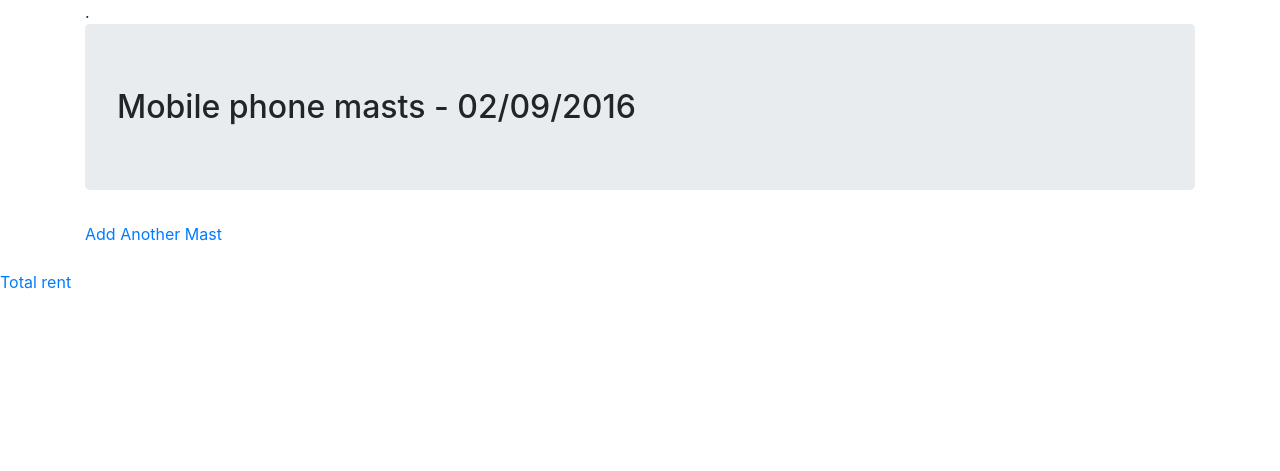
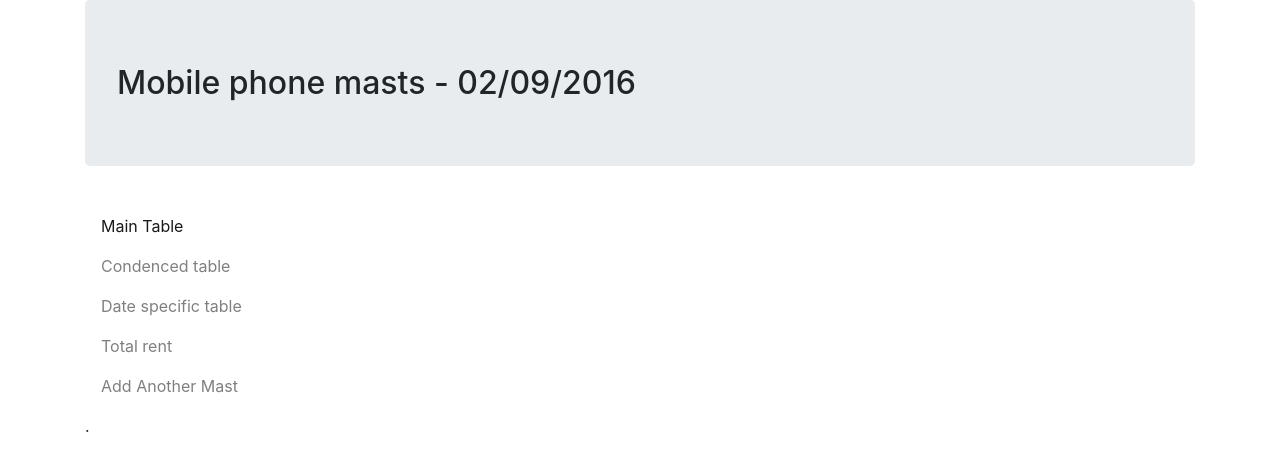
Before and after one commit to Chezzman/Moblie-Phone-Masts, a Django app: template mobile_masts/web_app/templates/stats/index.html in a window 1280 px wide. Shown: the top 471 px of the page. Run offline with Django 3.2, Linux system fonts and the light colour scheme; the template is opened without the code that fills it, so the values that code supplies are empty; some libraries are stand-ins or nearby versions.

Commit message:
Killing me softly, with this code... killing softly

```diff
--- a/mobile_masts/web_app/templates/stats/date_list.html
+++ b/mobile_masts/web_app/templates/stats/date_list.html
@@ -0,0 +1,2 @@
+{% include "stats/partials/header.html"%}
+{{ df|safe }}
--- a/mobile_masts/web_app/templates/stats/index.html
+++ b/mobile_masts/web_app/templates/stats/index.html
@@ -1,34 +1,5 @@
-
-
-<head>
-
-  {% load static %}
-
-  <title>Mobile Masts in Leeds</title>
-  <meta charset="utf-8">
-  <meta name="viewport" content="width=device-width, initial-scale=1">
-  <link rel="stylesheet" href="{% static "css/bootstrap.min.css" %}">
-  <script src="{% static "js/jquery-3.3.1.min.js" %}"></script>
-  <script src="{% static "js\bootstrap.min.js" %}"></script>
-  <!-- <script type="text/javascript" src="{% static "js\mobile_masts_table.js" %}"></script> -->
-</head>
-
+{% include "stats/partials/header.html"%}
 
   <div class="container">.
-      <h2 class="jumbotron">Mobile phone masts - 02/09/2016</h2>
-      <div>
-        <a href="{% url 'create' %}">Add Another Mast</a>
-      </div>
         {{ html|safe }}
   </div>
-
-  <br>
-
-  <div class="container">
-    <!-- BUTTON TO TOGGLE ASCENDING/DESCENDING VALUE -->
-    {% include "stats/table_five.html" %}
-  </div>
-  <div class="container">
-  {{ df|safe }}
-  </div>
-<a href="{% url 'total_rent' %}">Total rent</a>
--- /dev/null
+++ b/mobile_masts/web_app/templates/stats/partials/header.html
@@ -0,0 +1,38 @@
+<head>
+
+  {% load static %}
+
+  <title>Mobile Masts in Leeds</title>
+  <meta charset="utf-8">
+  <meta name="viewport" content="width=device-width, initial-scale=1">
+  <link rel="stylesheet" href="{% static "css/bootstrap.min.css" %}">
+  <script src="{% static "js/jquery-3.3.1.min.js" %}"></script>
+  <script src="{% static "js\bootstrap.min.js" %}"></script>
+  <!-- <script type="text/javascript" src="{% static "js\mobile_masts_table.js" %}"></script> -->
+</head>
+
+
+  <div class="container">
+    <h2 class="jumbotron">Mobile phone masts - 02/09/2016</h2>
+    <nav class="navbar navbar-light bg-faded">
+      <div class="" id="">
+      <ul class="navbar-nav">
+        <li class="nav-item active">
+            <a class="nav-link " href="{% url 'table' %}">Main Table<span class="sr-only">(current)</span></a></a>
+        </li>
+        <li class="nav-item">
+            <a class="nav-link" href="{% url 'table_five' %}">Condenced table</a>
+        </li>
+        <li class="nav-item">
+            <a class="nav-link" href="{% url 'date_list' %}">Date specific table</a>
+        </li>
+        <li class="nav-item">
+            <a class="nav-link" href="{% url 'total_rent' %}">Total rent</a>
+        </li>
+        <li class="nav-item">
+            <a class="nav-link" href="{% url 'create' %}">Add Another Mast</a>
+        </li>
+      </ul>
+    </div>
+    </nav>
+  </div>
--- a/mobile_masts/web_app/templates/stats/table_five.html
+++ b/mobile_masts/web_app/templates/stats/table_five.html
@@ -1 +1,3 @@
-{{ df|safe }}
+{% include "stats/partials/header.html"%}
+  <!-- BUTTON TO TOGGLE ASCENDING/DESCENDING VALUE -->
+{{ top_five|safe }}
--- a/mobile_masts/web_app/templates/stats/total_rent.html
+++ b/mobile_masts/web_app/templates/stats/total_rent.html
@@ -1 +1,2 @@
+{% include "stats/partials/header.html"%}
 {{ total|safe }}
--- a/mobile_masts/web_app/urls.py
+++ b/mobile_masts/web_app/urls.py
@@ -5,6 +5,8 @@ urlpatterns = [
 #     path('home/', views.index, name='index'),
     path('', views.table, name='table'),
     path('create/', views.create, name='create'),
+    path('date_list', views.date_list, name='date_list'),
+    path('table_five', views.table_five, name='table_five'),
     path('total_rent/', views.total_rent, name='total_rent')
 
 ]
```
Also changed, not shown: mobile_masts/web_app/form.py (+15 -0 lines), mobile_masts/web_app/templates/stats/create.html (+1 -10 lines), mobile_masts/web_app/views.py (+50 -25 lines), README.md, mobile_masts/db.sqlite3, mobile_masts/web_app/migrations/0005_auto_20180214_1324.py (added).
